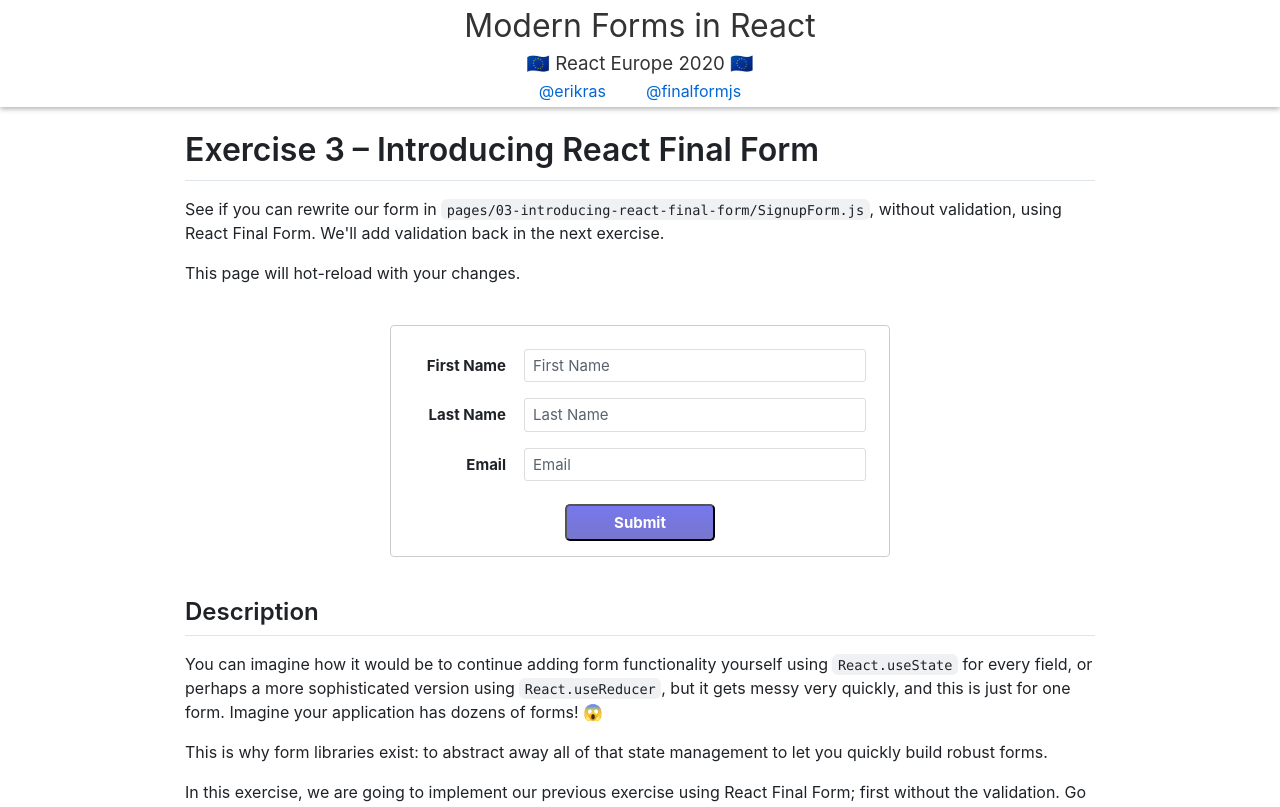
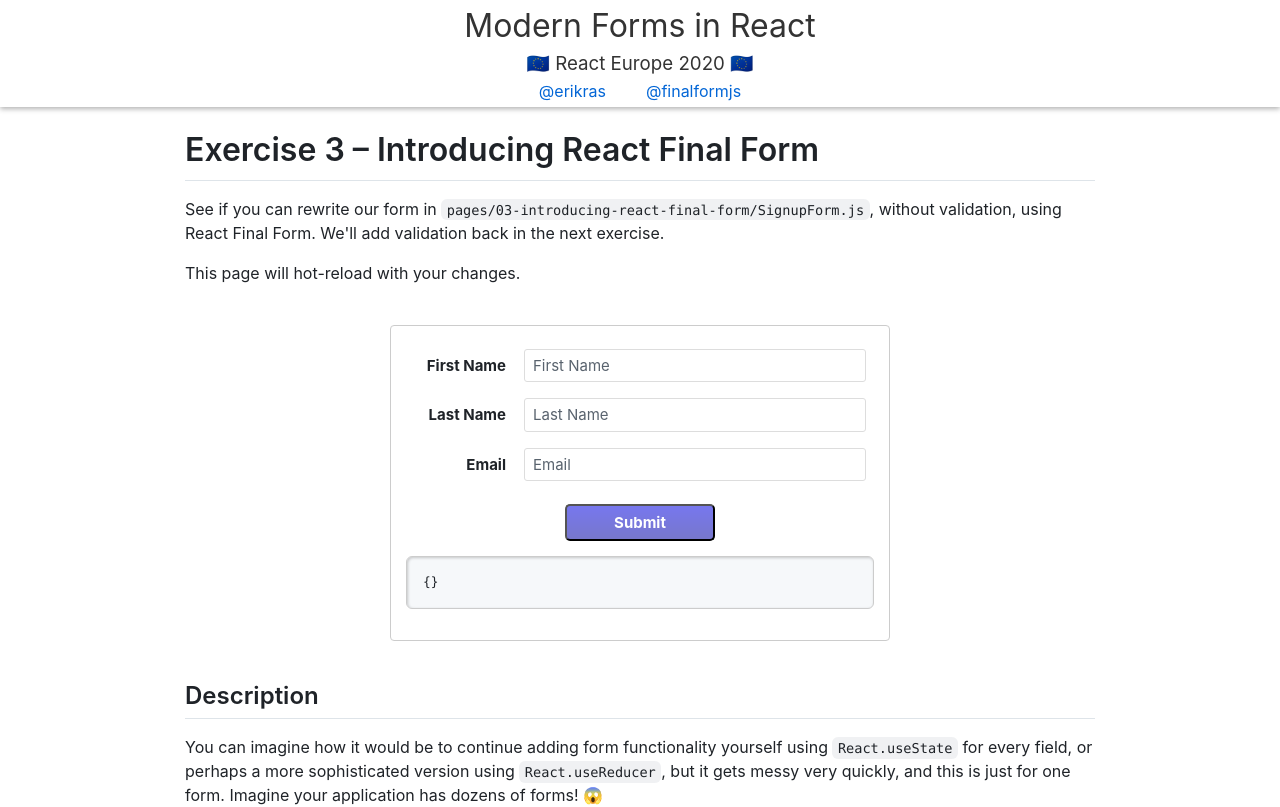
Before and after one commit to erikras/reacteurope2020, a Next.js app: page /03-introducing-react-final-form in a window 1280 px wide. Shown: the top 807 px of the page. Built offline with nearby package versions, Linux system fonts and the light colour scheme.

Commit message:
Clarification in Exercise 4

```diff
--- a/pages/03-introducing-react-final-form/SignupForm.js
+++ b/pages/03-introducing-react-final-form/SignupForm.js
@@ -10,56 +10,52 @@
  *  - It should call `onSubmit` when the form is submitted.
  */
 export default function SignupForm() {
-  // DELETE ALL CALLS TO useState
-  const [firstName, setFirstName] = React.useState('')
-  const [lastName, setLastName] = React.useState('')
-  const [email, setEmail] = React.useState('')
   return (
-    <form
-      onSubmit={(event) => {
-        // hint: this changes to the handleSubmit provided by Form
-        event.preventDefault()
-        onSubmit({
-          firstName,
-          lastName,
-          email,
-        })
+    <Form
+      onSubmit={onSubmit}
+      validate={(values) => {
+        const errors = {}
+        if (!values.firstName) {
+          errors.firstName = 'Required'
+        }
+        return errors
       }}
     >
+      {({ handleSubmit, values }) => (
+        <form onSubmit={handleSubmit}>
+          <Field name="firstName">
+            {({ input, meta }) => (
               <div>
                 <label htmlFor="firstName">First Name</label>
-        <input
-          type="text"
-          id="firstName"
-          name="firstName"
-          placeholder="First Name"
-          value={firstName}
-          onChange={(event) => setFirstName(event.target.value)}
-        />
+                <input {...input} placeholder="First Name" />
+                {meta.error && meta.touched && <span>{meta.error}</span>}
               </div>
+            )}
+          </Field>
           <div>
             <label htmlFor="lastName">Last Name</label>
-        <input
+            <Field
+              component="input"
               type="text"
               id="lastName"
               name="lastName"
               placeholder="Last Name"
-          value={lastName}
-          onChange={(event) => setLastName(event.target.value)}
             />
           </div>
           <div>
             <label htmlFor="email">Email</label>
-        <input
-          type="text"
+            <Field
+              component="input"
               id="email"
               name="email"
+              type="email"
               placeholder="Email"
-          value={email}
-          onChange={(event) => setEmail(event.target.value)}
             />
           </div>
           <button type="submit">Submit</button>
+          <pre>{JSON.stringify(values, undefined, 2)}</pre>
         </form>
+      )}
+    </Form>
   )
 }
--- a/pages/04-record-level-validation/index.mdx
+++ b/pages/04-record-level-validation/index.mdx
@@ -2,7 +2,7 @@
 
 # Exercise 4 – Record-Level Validation with React Final Form
 
-Add back "required" validation on all fields, and email validation with the `isEmail` predicate, in `pages/04-record-level-validation/SignupForm.js`.
+Add back the validation from [Exercise 2](/02-validation): The "required" validation on all fields, and email validation with the `isEmail` predicate, in `pages/04-record-level-validation/SignupForm.js`.
 
 This page will hot-reload with your changes.
 
```
Lines whose indentation alone changed are shown as unchanged.
